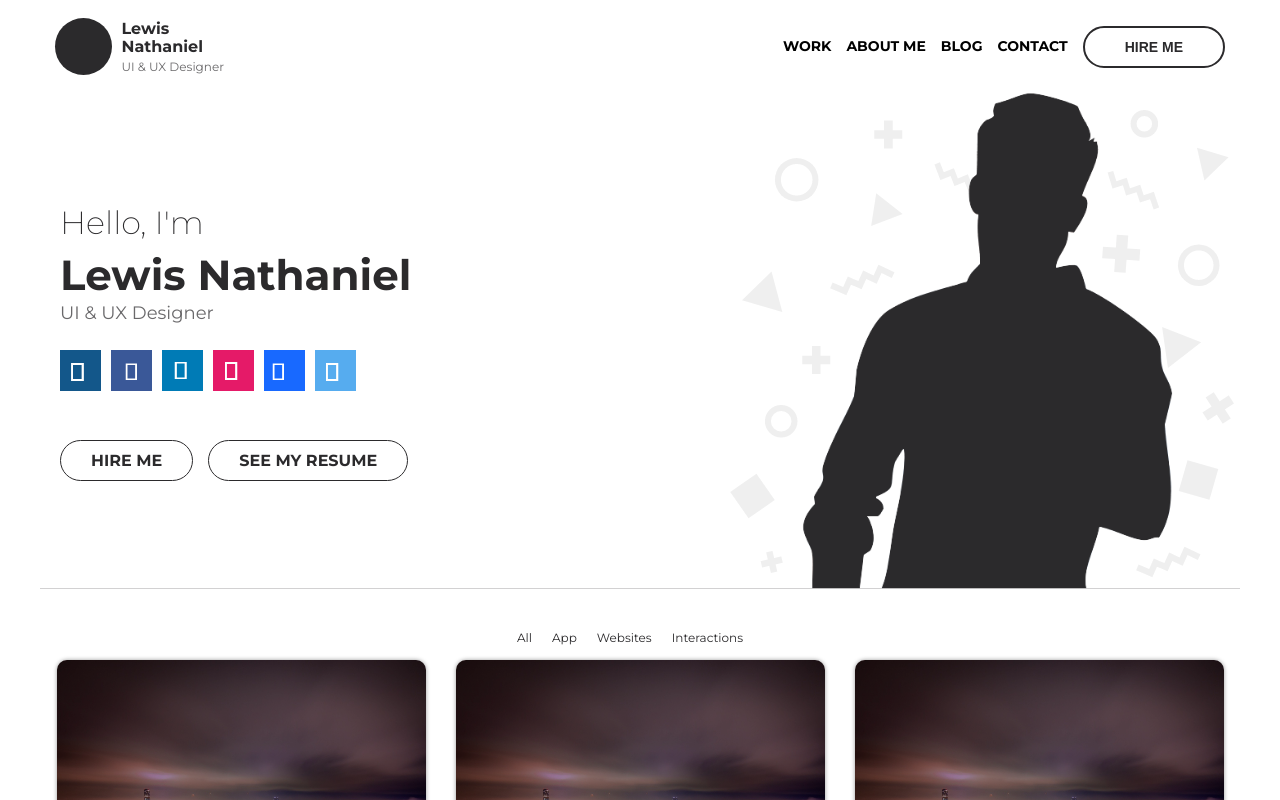
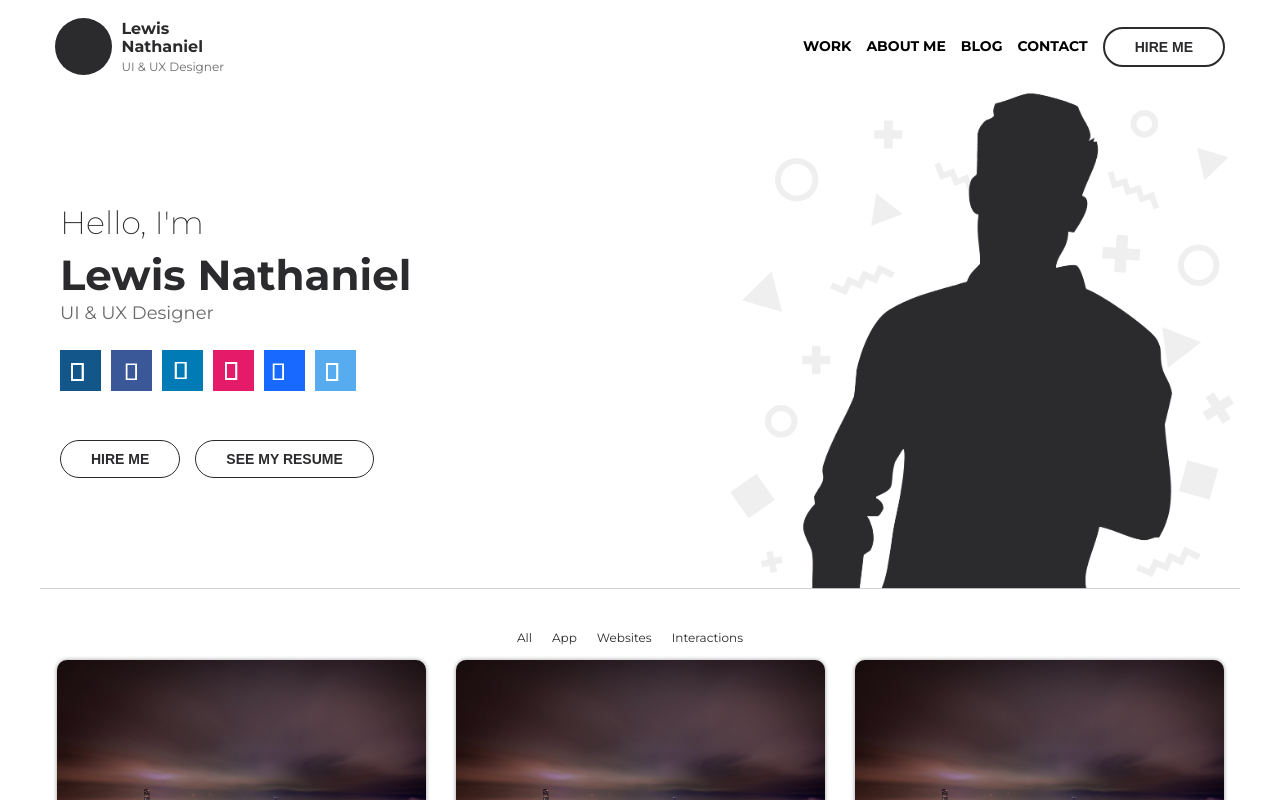
Before and after one commit to Babiy7/designer-app, a React app: page / in a window 1280 px wide. Shown: the top 800 px of the page. Built offline with nearby package versions, Linux system fonts and the light colour scheme.

Commit message:
Fixed buttons.

```diff
--- a/src/button.scss
+++ b/src/button.scss
@@ -1,26 +1,4 @@
 @import "./vars.scss";
-
-%button-shared {
-  margin: 0;
-  padding: 10px 30px;
-  border-radius: 50px;
-  outline: none;
-
-  background: none;
-
-  text-transform: uppercase;
-  font-weight: 700;
-  text-decoration: none;
-
-  cursor: pointer;
-
-  &:hover {
-    outline: none;
-
-    background-color: $black;
-    color: $white;
-  }
-}
 
 %button-switch-shared {
   padding: 0;
--- a/src/components/UI/Button/Button.js
+++ b/src/components/UI/Button/Button.js
@@ -6,15 +6,15 @@ function Button(props) {
 
   switch (props.type) {
     case "normal": {
-      classButton = classes.ButtonNormal;
+      classButton = [classes.Button, classes.Normal].join(" ");
       break;
     }
     case "shadow": {
-      classButton = classes.ButtonShadow;
+      classButton = [classes.Button, classes.Shadow].join(" ");
       break;
     }
     case "gray": {
-      classButton = classes.ButtonGray;
+      classButton = [classes.Button, classes.Gray].join(" ");
       break;
     }
     case "previous": {
--- a/src/components/UI/Button/Button.module.scss
+++ b/src/components/UI/Button/Button.module.scss
@@ -1,71 +1,58 @@
 @import "../../../vars";
 @import "../../../button";
 
-.ButtonNormal {
-  @extend %button-shared;
+.Button {
+  margin: 0;
+  padding: 10px 30px;
+  border-radius: 50px;
+  outline: none;
 
-  border: 2px solid $black;
-  padding: 11px 40px;
+  background: none;
+
+  text-transform: uppercase;
+  font-size: 14px;
+  font-weight: 700;
+  text-decoration: none;
 
   color: $black;
-  background-color: none;
 
-  font-size: 14px;
-  transition: background-color linear 0.2s;
+  transition: all linear 0.2s;
+  cursor: pointer;
+
+  &:hover {
+    outline: none;
+
+    background-color: $black;
+    color: $white;
+  }
 
   @media ($tablet) {
-    padding: 7px 20px;
+    padding: 5px 25px;
 
-    font-size: 14px;
+    font-size: 12px;
   }
 }
 
-.ButtonShadow {
-  @extend %button-shared;
+.Normal {
+  border: 2px solid $black;
+}
 
-  display: inline-block;
-
+.Shadow {
   border: 0.7px solid $black;
 
-  color: $black;
-
-  font-size: 16px;
-  transition: background-color linear 0.2s, box-shadow 0.2s linear;
-  font-family: inherit;
-
   &:hover {
-    box-shadow: 2px 2px 10px rgba(#000, $alpha: 2.7);
-  }
-
-  @media ($tablet) {
-    padding: 7px 20px;
-
-    font-size: 14px;
+    box-shadow: 2px 2px 10px rgba(#000, 2.7);
   }
 }
 
-.ButtonGray {
-  @extend %button-shared;
-
-  width: 146px;
-
-  padding: 11px 0;
+.Gray {
   border: 2px solid $gray-light;
 
   color: $gray-light;
 
-  font-size: 14px;
-  transition: background-color linear 0.2s;
-
   &:hover {
     background-color: $gray-light;
     color: $black;
-  }
-
-  @media ($tablet) {
-    padding: 8px;
-
-    font-size: 12px;
   }
 }
 
```
